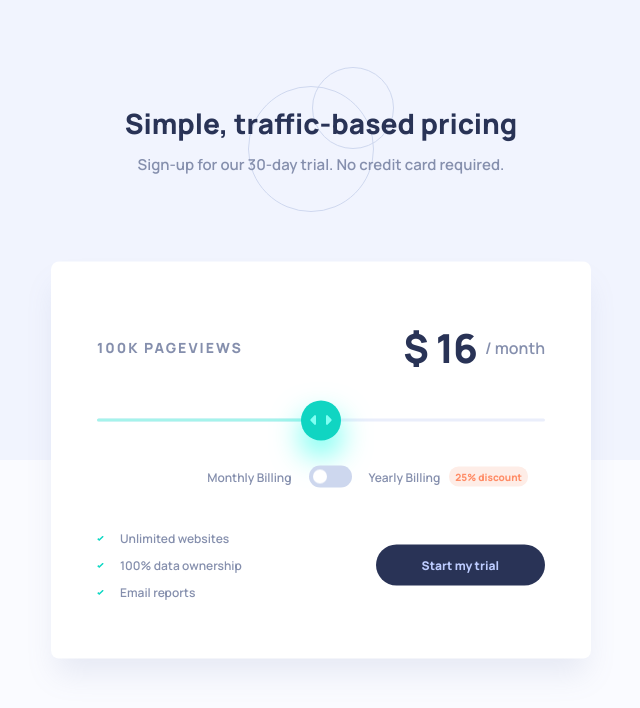
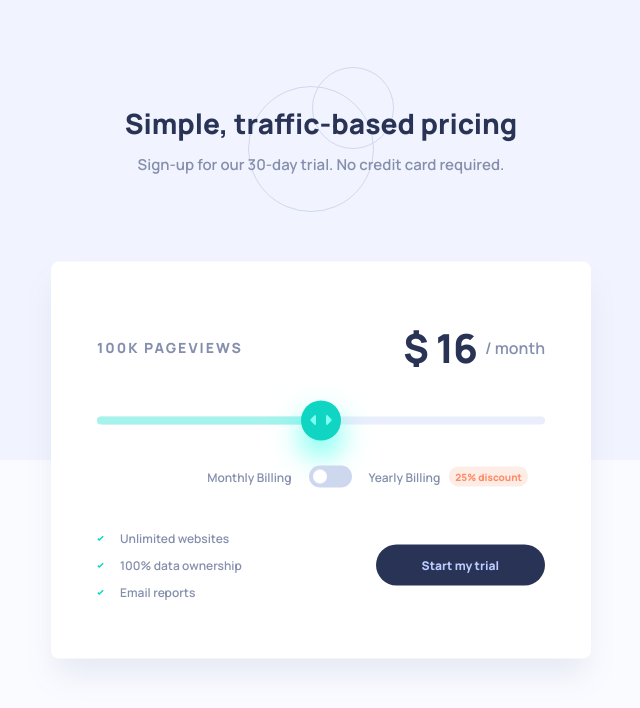
Before and after one commit to LanceLiang2011/pricecard, a React (Vite) app: page / in a window 1280 px wide. Shown: the top 708 px of the page, without its empty margins (319-959 px from the left). Built offline with nearby package versions, Linux system fonts and the light colour scheme.

Commit message:
Change Slider height.

```diff
--- a/src/components/Pricecard.jsx
+++ b/src/components/Pricecard.jsx
@@ -154,7 +154,6 @@ const SliderRoot = styled(Slider.Root)`
   user-select: none;
   touch-action: none;
   width: 100%;
-  height: 8px;
 
   @media (max-width: 560px) {
     transform: translateY(-400%);
@@ -165,7 +164,7 @@ const SliderTrack = styled(Slider.Track)`
   position: relative;
   flex-grow: 1;
   border-radius: 9999px;
-  height: 3px;
+  height: 8px;
 `;
 const SliderRange = styled(Slider.Range)`
   position: absolute;
```
